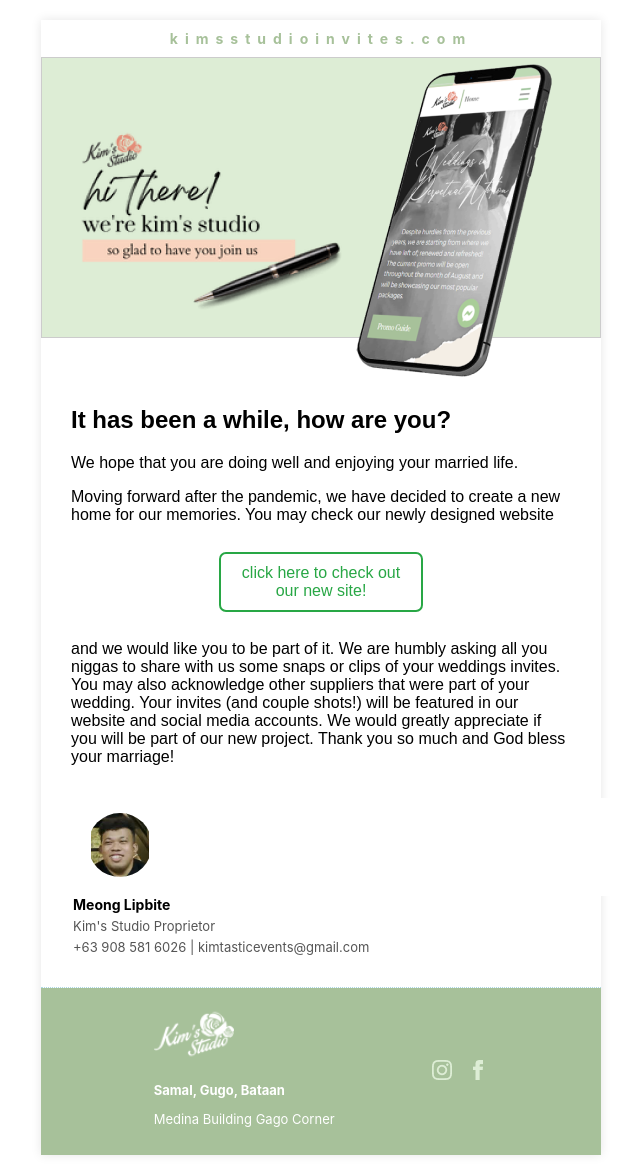
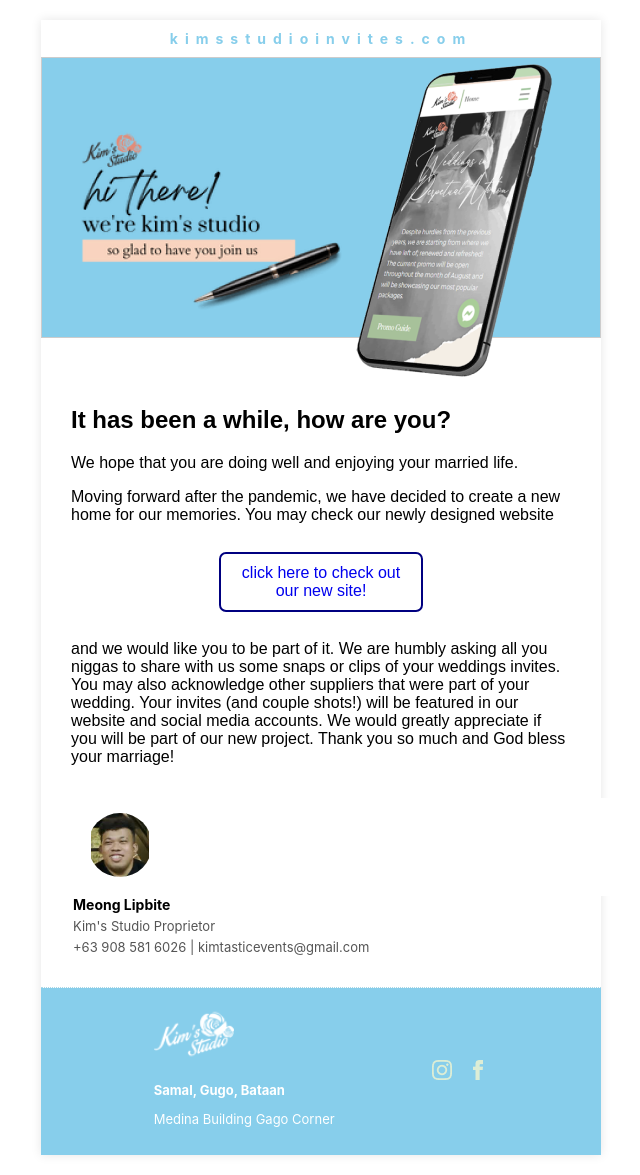
Before and after one commit to glennbuen/kimstudio, a plain HTML site: page index.html in a window 1280 px wide. Shown: the whole page, without its empty margins (319-959 px from the left). Drawn offline with Linux system fonts and the light colour scheme.

Commit message:
Add files via upload

```diff
--- a/styles.css
+++ b/styles.css
@@ -26,7 +26,7 @@ body {
     padding: 10px 0;
     font-size: 14px;
     font-weight: bold;
-    color: #A7C19A;
+    color: skyblue;
 
         font-family: "Inter", serif;
         font-optical-sizing: auto;
@@ -39,7 +39,7 @@ body {
     display: flex; /* Enable Flexbox */
 
     height: 281px; /* Set a fixed height for the container */
-    background: #DDEDD5; /* Background color */
+    background: skyblue; /* Background color */
     border: 1px solid #ccc; /* Optional: Add a border */
     box-sizing: border-box; /* Include padding in width/height calculations */
   }
@@ -113,11 +113,11 @@ body {
     padding: 10px;
     text-align: center;
     background-color: #ffffff;
-    color: #28a745;
+    color: nav;
     text-decoration: none;
     border-radius: 5px;
     box-sizing: border-box;
-    outline: 2px solid #28a745;
+    outline: 2px solid navy;
 }
 
 
@@ -180,7 +180,7 @@ body {
   /* Bottom Section Styles */
   .bottom-section {
     padding: 15px;
-    background-color: #A7C19A;
+    background-color: skyblue;
     display: flex;
     align-items: center;
     justify-content: space-evenly;
```
